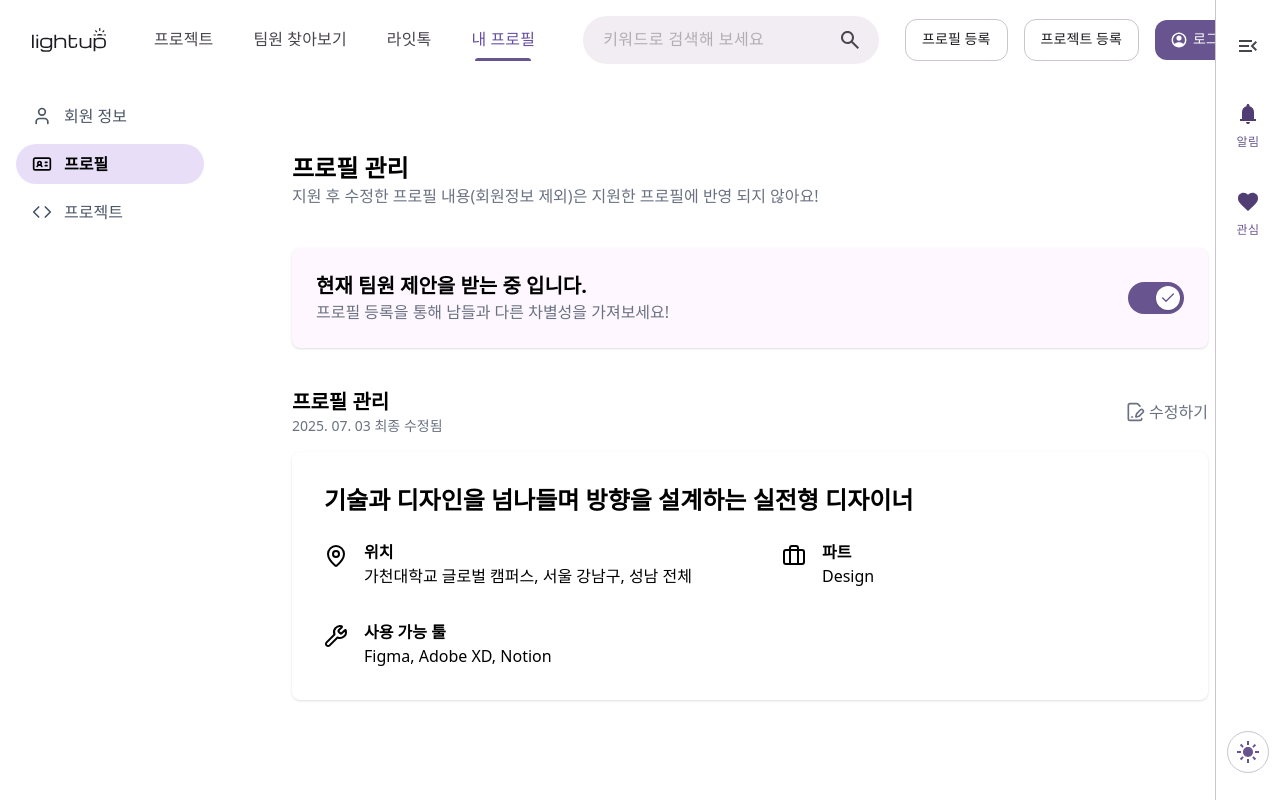
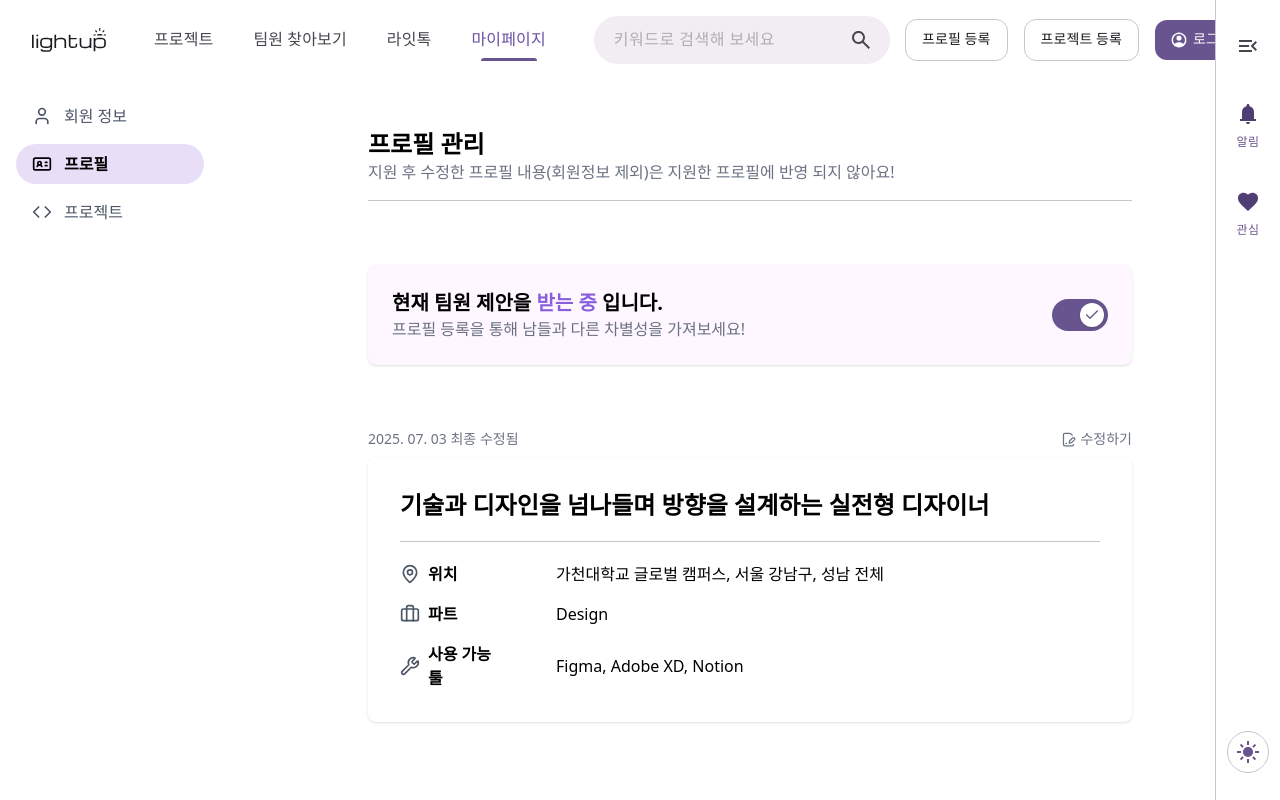
Before and after one commit to 1ronPark/Front-end, a React (Vite) app: page /myprofile in a window 1280 px wide. Both pictures are taken after a click on the button "프로필". Built offline with nearby package versions, Linux system fonts and the light colour scheme; a web font is replaced by a local one.

Commit message:
design:배치 디테일 설정

```diff
--- a/src/components/common/mainNavbar/MainNavbar.tsx
+++ b/src/components/common/mainNavbar/MainNavbar.tsx
@@ -15,7 +15,7 @@ export const MainNavbar = ({ isLoggedIn, userName }: MainNavbarProps) => {
     { label: "프로젝트", to: "/projects" },
     { label: "팀원 찾아보기", to: "/members" },
     { label: "라잇톡", to: "/lighttalk" },
-    { label: "내 프로필", to: "/myprofile" },
+    { label: "마이페이지", to: "/myprofile" },
   ];
   return (
     <div className="flex w-full bg-white px-8 py-4 justify-between items-center">
--- a/src/components/mypage/MyProfileEdit.tsx
+++ b/src/components/mypage/MyProfileEdit.tsx
@@ -22,23 +22,26 @@ const MyProfileEdit = () => {
   const [isReceivingOffers, setIsReceivingOffers] = useState(true);
 
   return (
-    <div className="p-12">
-      <div className="mb-10">
+    <div className="flex-1 overflow-y-auto p-6 mx-[100px]">
+      <div className="mb-4">
         <h1 className="text-2xl font-bold">프로필 관리</h1>
         <p className="text-gray-500">지원 후 수정한 프로필 내용(회원정보 제외)은 지원한 프로필에 반영 되지 않아요!</p>
       </div>
+      <hr className="mb-16 border-t border-[#CBC4CF]" />
 
       <div
-        className={`mb-10 flex items-center justify-between rounded-lg p-6 shadow transition-colors ${isReceivingOffers ? 'bg-[#FEF7FF]' : 'bg-white'}`}
+        className={`mb-16 flex items-center justify-between rounded-lg p-6 shadow transition-colors ${isReceivingOffers ? 'bg-[#FEF7FF]' : 'bg-white'}`}
       >
         {isReceivingOffers ? (
           <div>
-            <h2 className="text-xl font-bold">현재 팀원 제안을 받는 중 입니다.</h2>
+            <h2 className="text-xl font-bold">
+              현재 팀원 제안을 <span className="text-[#895EDB]">받는 중</span> 입니다.
+            </h2>
             <p className="text-gray-500">프로필 등록을 통해 남들과 다른 차별성을 가져보세요!</p>
           </div>
         ) : (
           <div>
-            <h2 className="text-xl font-bold">지금은 팀원 제안을 받지 않고 있어요.</h2>
+            <h2 className="text-xl font-bold">현재 팀원 제안을 받지 않는 중 입니다.</h2>
             <p className="text-gray-500">언제든 다시 제안받기를 켤 수 있습니다.</p>
           </div>
         )}
@@ -46,40 +49,34 @@ const MyProfileEdit = () => {
       </div>
 
       <div>
-        <div className="mb-4 flex items-center justify-between">
+        <div className="mb-2 flex items-center justify-between">
           <div>
-            <h2 className="text-xl font-bold">프로필 관리</h2>
             <p className="text-sm text-gray-500">2025. 07. 03 최종 수정됨</p>
           </div>
           <button className="flex items-center gap-1 text-gray-500">
-            <FilePenLine size={20} />
-            <span>수정하기</span>
+            <FilePenLine size={15} />
+            <span className="text-sm hover:underline">수정하기</span>
           </button>
         </div>
 
         <div className="rounded-lg bg-white p-8 shadow">
-          <h3 className="mb-6 text-2xl font-bold">기술과 디자인을 넘나들며 방향을 설계하는 실전형 디자이너</h3>
-          <div className="grid grid-cols-2 gap-x-16 gap-y-8">
-            <div className="flex items-start gap-4">
-              <MapPin className="mt-1 h-6 w-6 flex-shrink-0" />
-              <div>
-                <p className="font-semibold">위치</p>
-                <p>가천대학교 글로벌 캠퍼스, 서울 강남구, 성남 전체</p>
-              </div>
+          <h3 className="mb-5 text-2xl font-bold">기술과 디자인을 넘나들며 방향을 설계하는 실전형 디자이너</h3>
+          <hr className="mb-5 border-t border-[#CBC4CF]" />
+          <div className="flex flex-col gap-4">
+            <div className="flex items-center gap-2">
+              <MapPin className="h-5 w-5 text-gray-600" />
+              <p className="font-semibold w-20 shrink-0">위치</p>
+              <p className="ml-10">가천대학교 글로벌 캠퍼스, 서울 강남구, 성남 전체</p>
             </div>
-            <div className="flex items-start gap-4">
-              <Briefcase className="mt-1 h-6 w-6 flex-shrink-0" />
-              <div>
-                <p className="font-semibold">파트</p>
-                <p>Design</p>
-              </div>
+            <div className="flex items-center gap-2">
+              <Briefcase className="h-5 w-5 text-gray-600" />
+              <p className="font-semibold w-20 shrink-0">파트</p>
+              <p className="ml-10">Design</p>
             </div>
-            <div className="flex items-start gap-4">
-              <Wrench className="mt-1 h-6 w-6 flex-shrink-0" />
-              <div>
-                <p className="font-semibold">사용 가능 툴</p>
-                <p>Figma, Adobe XD, Notion</p>
-              </div>
+            <div className="flex items-center gap-2">
+              <Wrench className="h-5 w-5 text-gray-600" />
+              <p className="font-semibold w-20 shrink-0">사용 가능 툴</p>
+              <p className="ml-10">Figma, Adobe XD, Notion</p>
             </div>
           </div>
         </div>
```
